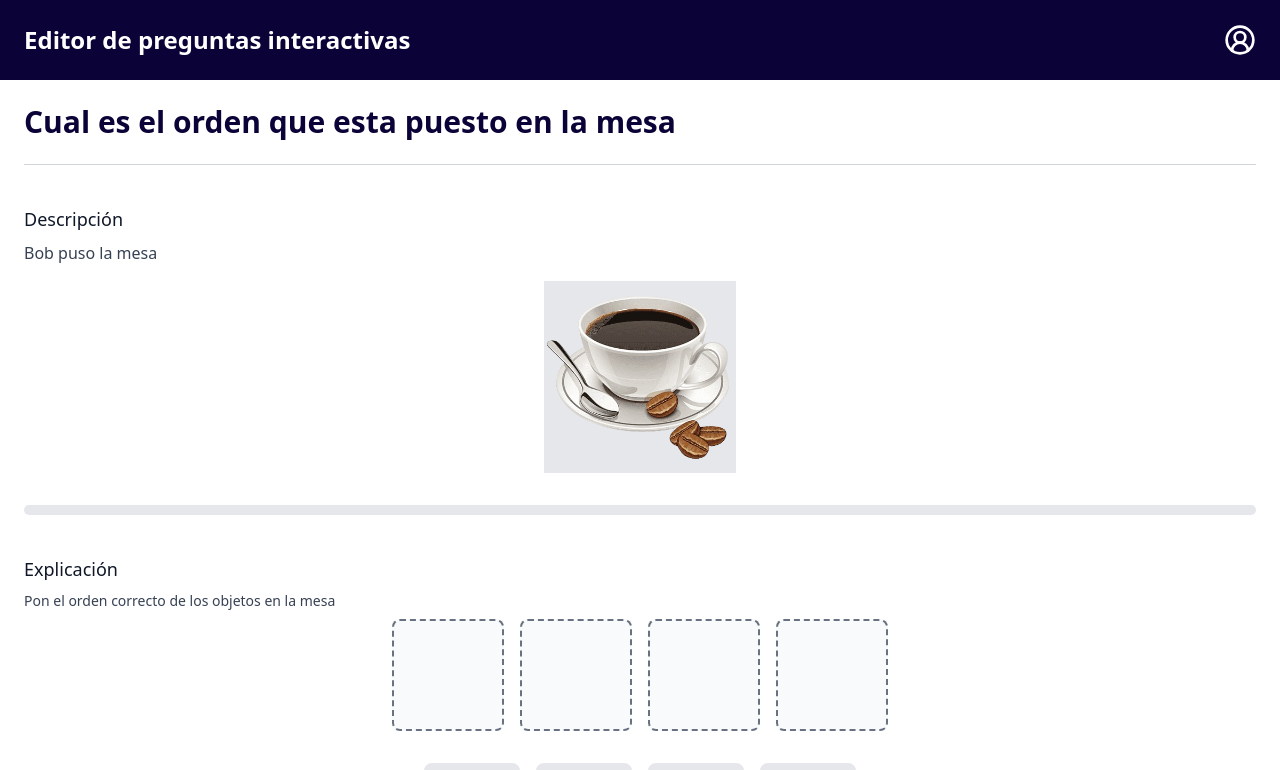
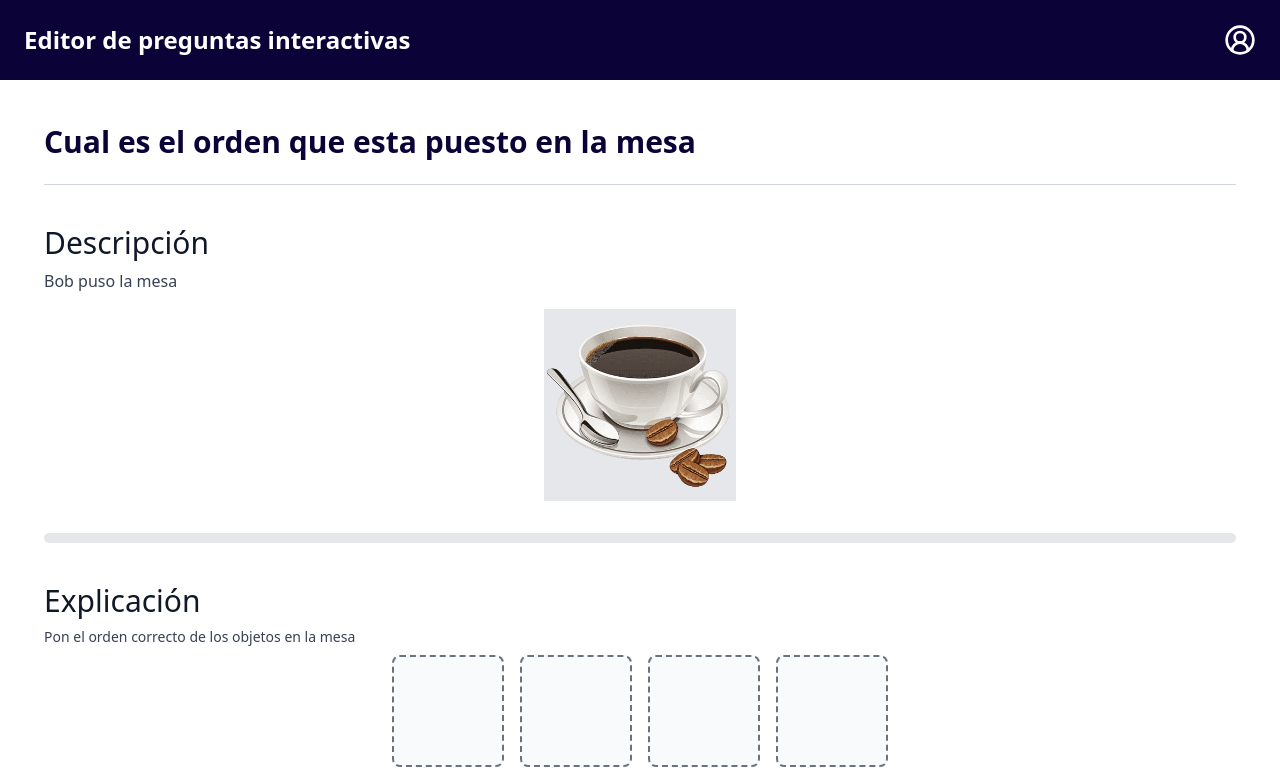
Before and after one commit to epf-21/web, a React (Vite) app in the folder frontend/: page /preview in a window 1280 px wide. Shown: the top 770 px of the page. Built offline with nearby package versions, Linux system fonts and the light colour scheme.

Commit message:
style(frontend): correccion en tamaño de letras

```diff
--- a/frontend/src/components/PreviewPanel.jsx
+++ b/frontend/src/components/PreviewPanel.jsx
@@ -89,13 +89,13 @@ export default function PreviewPanel() {
         <h1 className="text-xl md:text-2xl font-bold text-white">Editor de preguntas interactivas</h1>
         <UserCircle2 className="w-8 h-8 text-white" />
       </header>
-      <main className="bg-white w-full max-w-full overflow-hidden">
+      <main className="bg-white w-full p-5 max-w-full overflow-hidden">
         <div className="p-6">
           <div className="mb-10 border-b pb-6 border-gray-300">
             <h2 className="text-3xl font-bold text-black-rock-950">{title}</h2>
           </div>
           <div className="mb-4">
-            <h2 className="text-lg font-medium text-gray-900 mb-2">Descripción</h2>
+            <h2 className="text-3xl font-medium text-gray-900 mb-2">Descripción</h2>
             <p className="text-base text-gray-700">{description}</p>
           </div>
 
@@ -113,7 +113,7 @@ export default function PreviewPanel() {
             />
           </div>
           <div className="py-2 rounded-md">
-            <h2 className="text-lg font-medium text-gray-900 mb-2">Explicación</h2>
+            <h2 className="text-3xl font-medium text-gray-900 mb-2">Explicación</h2>
             <p className="text-sm text-gray-700">{explanation}</p>
           </div>
 
```
